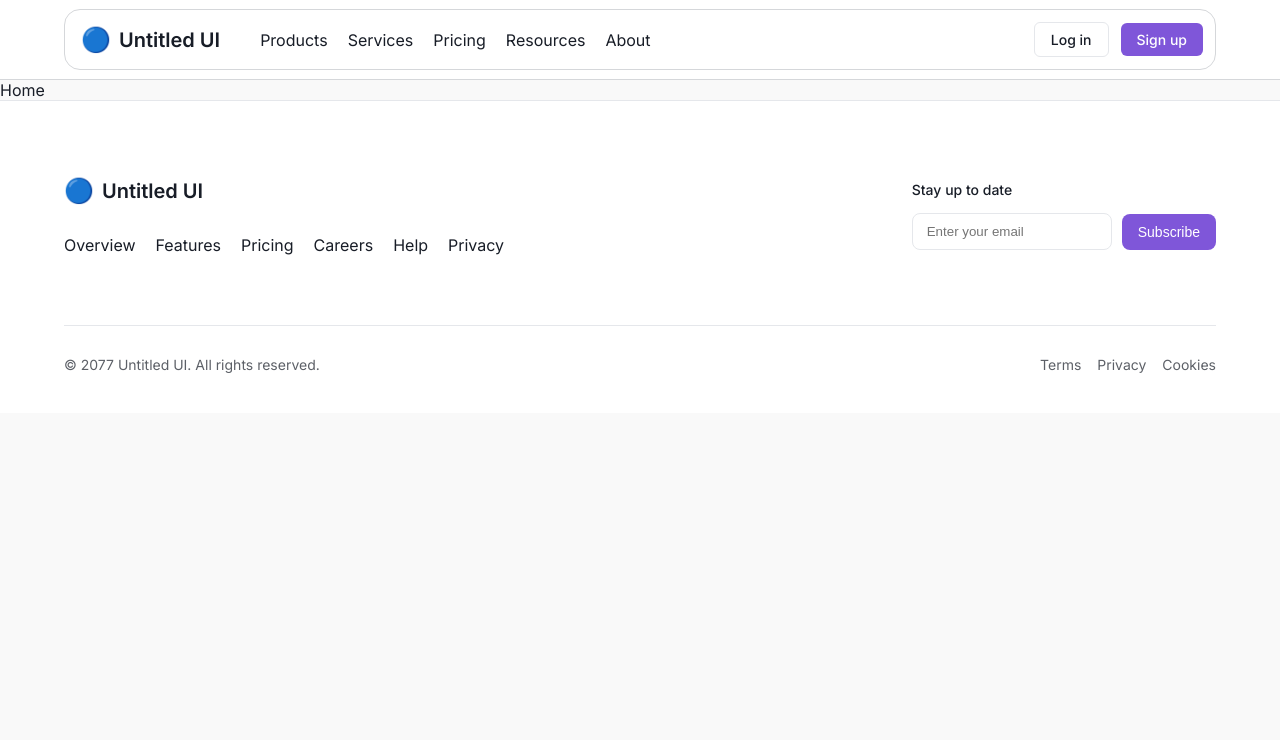
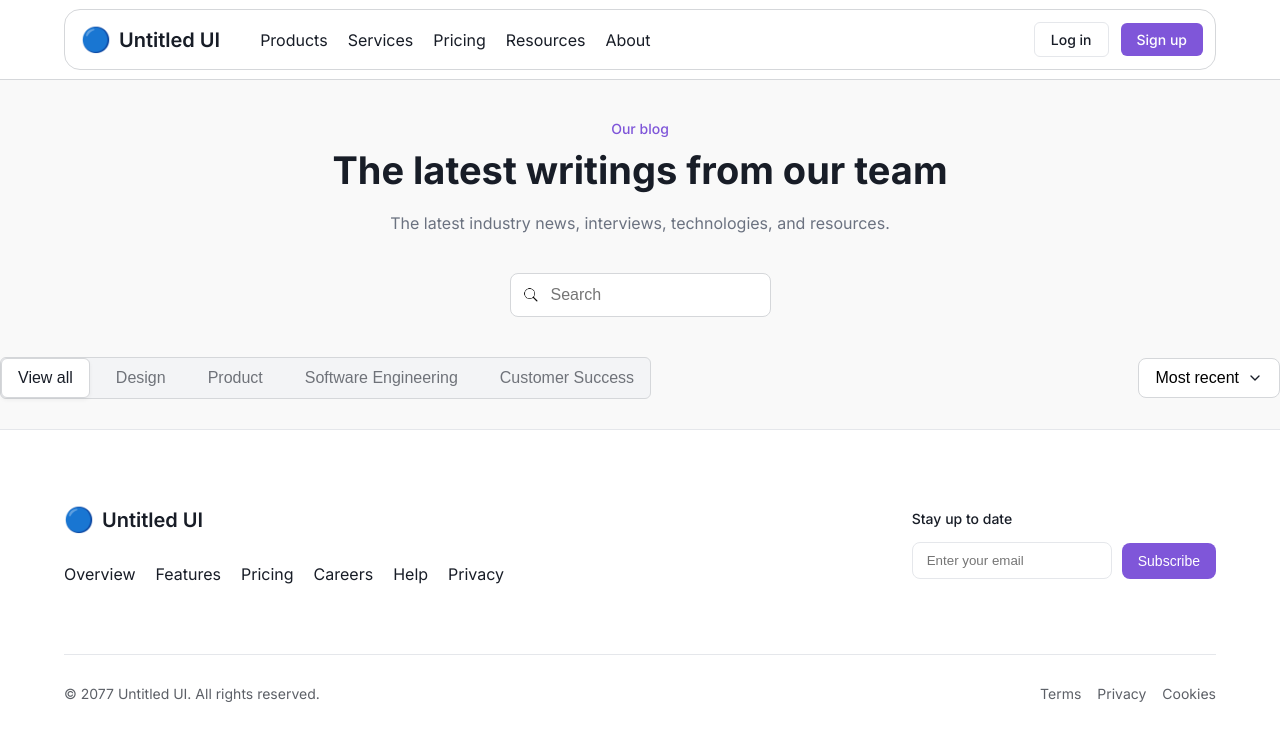
Before and after one commit to stovbapavlo/ECreative_practice, a React (Vite) app in the folder Task_4/task_4/: page / in a window 1280 px wide. Shown: the top 740 px of the page. Built offline with nearby package versions, Linux system fonts and the light colour scheme.

Commit message:
Task4-main-page: Implement top section UI for Home

```diff
--- a/Task_4/task_4/src/components/CategorySort.jsx
+++ b/Task_4/task_4/src/components/CategorySort.jsx
@@ -0,0 +1,55 @@
+import { useState } from "react";
+import { FiChevronDown } from "react-icons/fi"; // Іконка стрілки
+import "../styles/categorySort.scss";
+
+function CategorySort({ categories, onCategoryChange, onSortChange }) {
+  const [activeCategory, setActiveCategory] = useState("View all");
+  const [sortOrder, setSortOrder] = useState("Most recent");
+  const [isSortOpen, setIsSortOpen] = useState(false);
+
+  const handleCategoryClick = (category) => {
+    setActiveCategory(category);
+    onCategoryChange(category);
+  };
+
+  const handleSortSelect = (value) => {
+    setSortOrder(value);
+    onSortChange(value);
+    setIsSortOpen(false);
+  };
+
+  return (
+    <div className="category-sort">
+      <div className="category-sort__categories">
+        {["View all", ...categories].map((category) => (
+          <button
+            key={category}
+            className={`category-sort__button ${
+              activeCategory === category ? "active" : ""
+            }`}
+            onClick={() => handleCategoryClick(category)}
+          >
+            {category}
+          </button>
+        ))}
+      </div>
+
+      <div className="category-sort__sort">
+        <button
+          className="category-sort__sort-btn"
+          onClick={() => setIsSortOpen(!isSortOpen)}
+        >
+          {sortOrder} <FiChevronDown className="category-sort__icon" />
+        </button>
+        {isSortOpen && (
+          <ul className="category-sort__dropdown">
+            <li onClick={() => handleSortSelect("Most recent")}>Most recent</li>
+            <li onClick={() => handleSortSelect("Alphabetical")}>Alphabetical</li>
+          </ul>
+        )}
+      </div>
+    </div>
+  );
+}
+
+export default CategorySort;
--- a/Task_4/task_4/src/components/TitleSearch.jsx
+++ b/Task_4/task_4/src/components/TitleSearch.jsx
@@ -0,0 +1,35 @@
+import { useState } from "react";
+import "../styles/titleSearch.scss";
+import searchIcon from "../../public/assets/icons/Search.png";
+
+function TitleSearch({ onSearch }) {
+  const [searchTerm, setSearchTerm] = useState("");
+
+  const handleSearch = (event) => {
+    const value = event.target.value;
+    setSearchTerm(value);
+    onSearch(value);
+  };
+
+  return (
+    <div className="title-search">
+      <p className="title-search__label">Our blog</p>
+      <h2 className="title-search__heading">The latest writings from our team</h2>
+      <p className="title-search__subtitle">
+        The latest industry news, interviews, technologies, and resources.
+      </p>
+      <div className="title-search__input-wrapper">
+      <img src={searchIcon} alt="Search" className="search-icon" />
+        <input
+          type="text"
+          className="title-search__input"
+          placeholder="Search"
+          value={searchTerm}
+          onChange={handleSearch}
+        />
+      </div>
+    </div>
+  );
+}
+
+export default TitleSearch;
--- a/Task_4/task_4/src/pages/Home.jsx
+++ b/Task_4/task_4/src/pages/Home.jsx
@@ -1,5 +1,25 @@
+import { useState } from "react";
+import TitleSearch from "../components/TitleSearch";
+import CategorySort from "../components/CategorySort";
+import "../styles/home.scss";
+
 function Home() {
-  return <div>Home</div>;
+  const [searchTerm, setSearchTerm] = useState("");
+  const [selectedCategory, setSelectedCategory] = useState("All");
+  const [sortOrder, setSortOrder] = useState("Most Recent");
+
+  const categories = ["Design", "Product", "Software Engineering", "Customer Success"];
+
+  return (
+    <div className="home">
+      <TitleSearch onSearch={setSearchTerm} />
+      <CategorySort
+        categories={categories}
+        onCategoryChange={setSelectedCategory}
+        onSortChange={setSortOrder}
+      />
+    </div>
+  );
 }
 
 export default Home;
--- /dev/null
+++ b/Task_4/task_4/src/styles/categorySort.scss
@@ -0,0 +1,90 @@
+@import "./global.scss";
+
+.category-sort {
+  display: flex;
+  justify-content: space-between;
+  align-items: center;
+  margin: 30px 0;
+  flex-wrap: wrap;
+
+  &__categories {
+    display: flex;
+    gap: 10px;
+    flex-wrap: wrap;
+    background: rgba(243, 244, 246, 1);
+    border-radius: 6px;
+    border: 1px solid $border-color;
+  }
+
+  &__button {
+    background: transparent;
+    border: none;
+    padding: 10px 16px;
+    border-radius: 6px;
+    font-size: 16px;
+    font-weight: 500;
+    cursor: pointer;
+    transition: all 0.3s ease;
+    color: $text-color;
+    opacity: 0.6;
+
+    &:hover {
+      opacity: 1;
+    }
+
+    &.active {
+      background: white;
+      color: $text-color;
+      opacity: 1;
+      border: 1px solid $border-color;
+      box-shadow: 0px 2px 4px rgba(0, 0, 0, 0.05);
+    }
+  }
+
+  &__sort {
+    position: relative;
+  }
+
+  &__sort-btn {
+    background: white;
+    border: 1px solid $border-color;
+    padding: 10px 16px;
+    border-radius: 8px;
+    font-size: 16px;
+    font-weight: 500;
+    cursor: pointer;
+    display: flex;
+    align-items: center;
+    gap: 8px;
+  }
+
+  &__icon {
+    font-size: 16px;
+    color: $text-color;
+  }
+
+  &__dropdown {
+    position: absolute;
+    top: 100%;
+    right: 0;
+    background: white;
+    border: 1px solid $border-color;
+    border-radius: 8px;
+    list-style: none;
+    width: 100%;
+    margin-top: 5px;
+    box-shadow: 0px 4px 6px rgba(0, 0, 0, 0.1);
+    overflow: hidden;
+
+    li {
+      padding: 10px 16px;
+      font-size: 14px;
+      cursor: pointer;
+
+
+      &:hover {
+        background: rgba(243, 244, 246, 1);
+      }
+    }
+  }
+}
--- /dev/null
+++ b/Task_4/task_4/src/styles/titleSearch.scss
@@ -0,0 +1,55 @@
+@import "./global.scss";
+
+.title-search {
+  text-align: center;
+  margin: 40px 0;
+
+  &__label {
+    font-size: 14px;
+    font-weight: 500;
+    color: $primary-color;
+    margin-bottom: 10px;
+  }
+
+  &__heading {
+    font-size: 38px;
+    font-weight: 700;
+    color: $text-color;
+    margin-bottom: 20px;
+  }
+
+  &__subtitle {
+    font-size: 16px;
+    color: rgba(107, 114, 128, 1);
+    margin-bottom: 40px;
+  }
+
+  &__input-wrapper {
+    position: relative;
+    display: inline-block;
+  }
+
+  .search-icon {
+    position: absolute;
+    left: 12px;
+    top: 50%;
+    transform: translateY(-50%);
+    width: 18px;
+    height: 18px;
+  }
+
+  &__input {
+    width: 100%;
+    max-width: 400px;
+    padding: 12px 12px 12px 40px;
+    border: 1px solid $border-color;
+    border-radius: 8px;
+    font-size: 16px;
+    color: $text-color;
+
+    &:focus {
+      outline: none;
+      border-color: $primary-color;
+    }
+  }
+}
```
Also changed, not shown: Task_4/task_4/public/assets/icons/Search.png (added).
